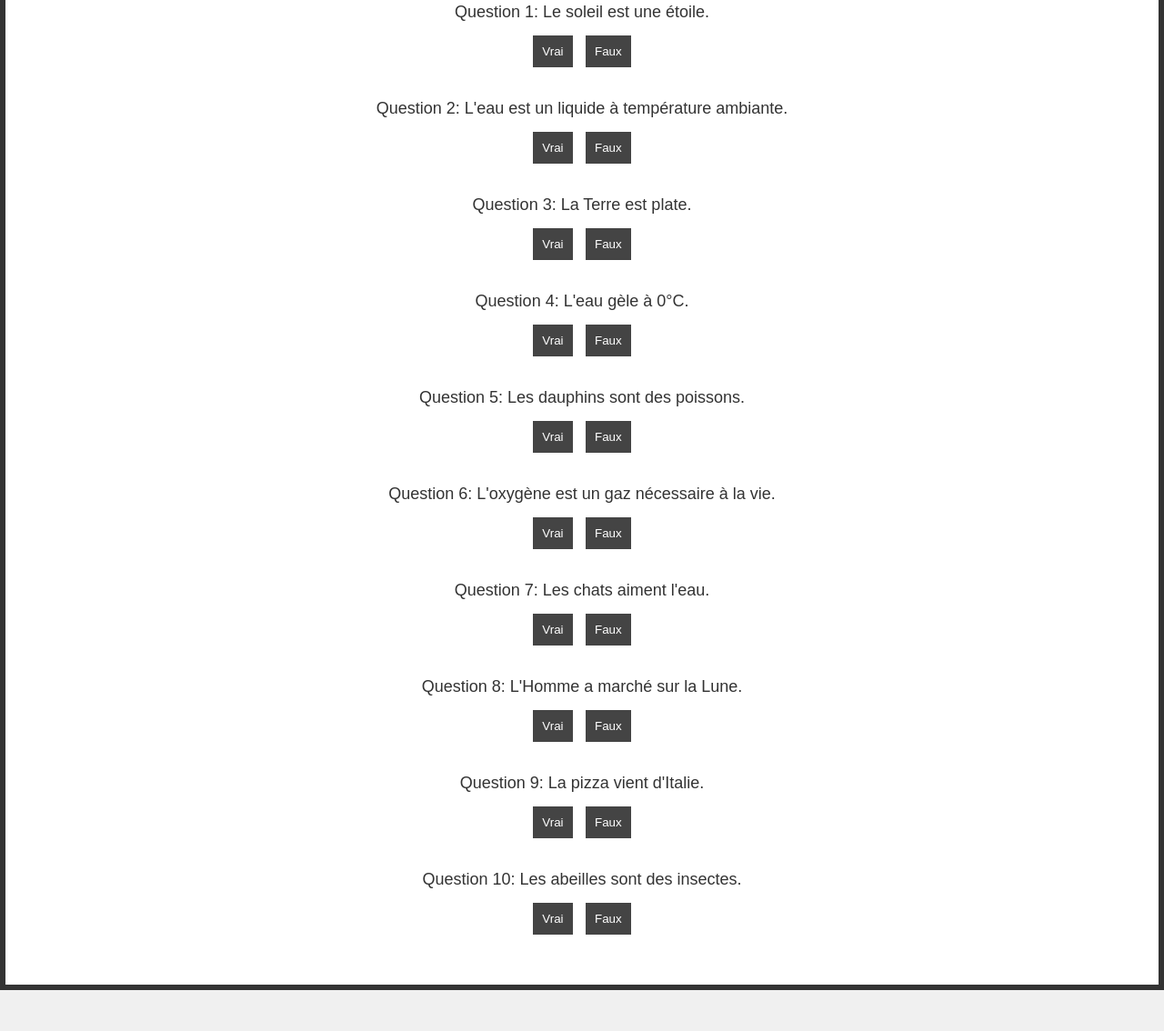
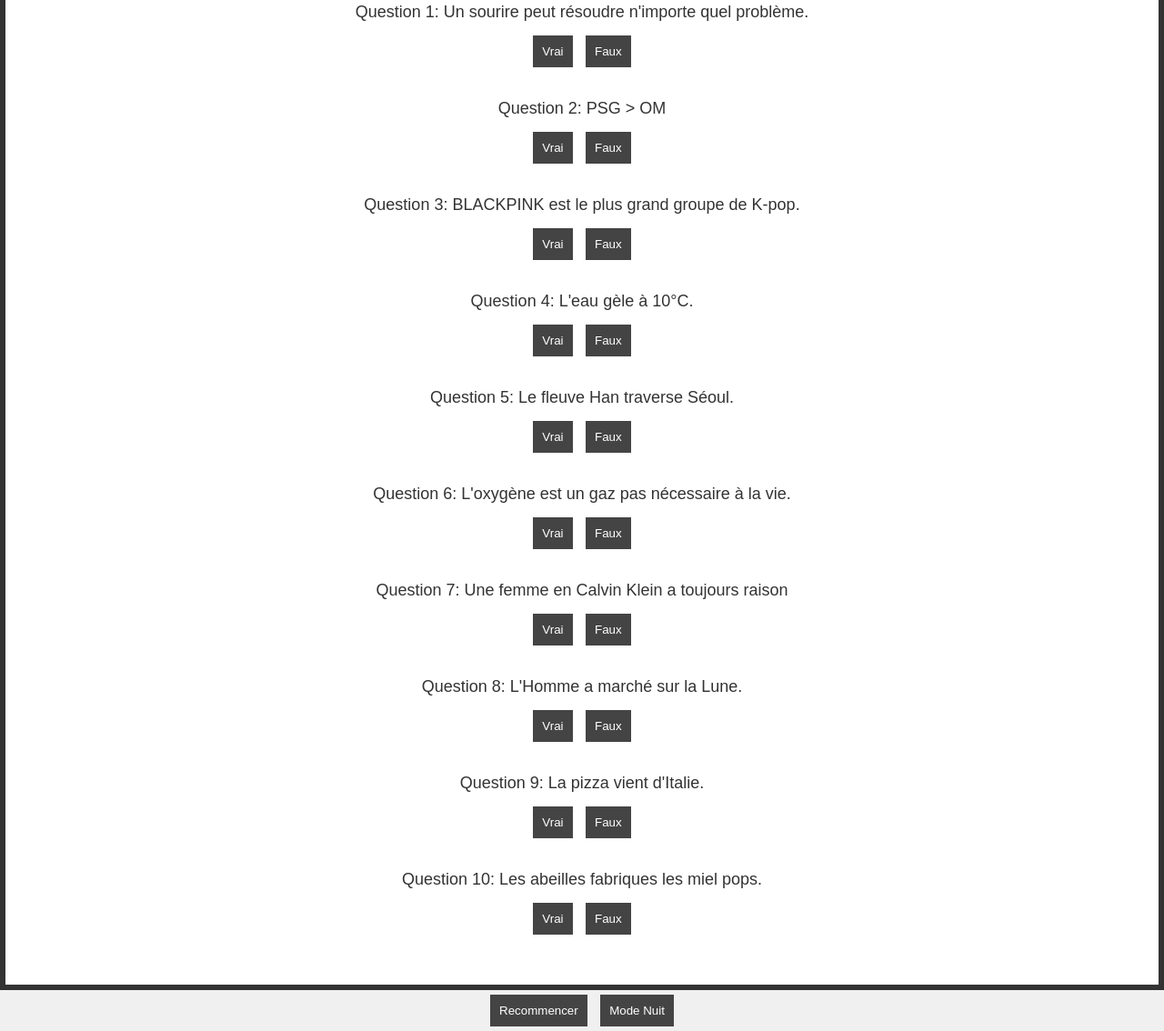
Before and after one commit to louisdev92/Quizz, a plain HTML site: page Quizz/index.html in a window 1280 px wide. Shown: the part 148-1282 px from the top of the page at 91% size. Before the commit the page ends 1237 px from the top, so only its background shows below. Drawn offline with nearby package versions, Linux system fonts and the light colour scheme.

Commit message:
Update index.html

```diff
--- a/Quizz/index.html
+++ b/Quizz/index.html
@@ -5,6 +5,7 @@
     <meta name="viewport" content="width=device-width, initial-scale=1.0">
     <title>Quizz Interactif</title>
     <link rel="stylesheet" href="styles.css">
+    <script src="https://cdn.jsdelivr.net/npm/canvas-confetti@1.4.0/dist/confetti.browser.min.js"></script>
 </head>
 <body>
 <h1>Quizz Interactif</h1>
@@ -12,7 +13,7 @@
 <div class="box">
     <!-- Question 1 -->
     <div class="question-container">
-        <p class="question">Question 1: Le soleil est une étoile.</p>
+        <p class="question">Question 1: Un sourire peut résoudre n'importe quel problème.</p>
         <button class="btn" id="btn-1">Vrai</button>
         <button class="btn" id="btn-2">Faux</button>
         <p class="response"></p>
@@ -20,7 +21,7 @@
 
     <!-- Question 2 -->
     <div class="question-container">
-        <p class="question">Question 2: L'eau est un liquide à température ambiante.</p>
+        <p class="question">Question 2: PSG > OM </p>
         <button class="btn" id="btn-3">Vrai</button>
         <button class="btn" id="btn-4">Faux</button>
         <p class="response"></p>
@@ -28,7 +29,7 @@
 
     <!-- Question 3 -->
     <div class="question-container">
-        <p class="question">Question 3: La Terre est plate.</p>
+        <p class="question">Question 3: BLACKPINK est le plus grand groupe de K-pop.</p>
         <button class="btn" id="btn-5">Vrai</button>
         <button class="btn" id="btn-6">Faux</button>
         <p class="response"></p>
@@ -36,7 +37,7 @@
 
     <!-- Question 4 -->
     <div class="question-container">
-        <p class="question">Question 4: L'eau gèle à 0°C.</p>
+        <p class="question">Question 4: L'eau gèle à 10°C.</p>
         <button class="btn" id="btn-7">Vrai</button>
         <button class="btn" id="btn-8">Faux</button>
         <p class="response"></p>
@@ -44,7 +45,7 @@
 
     <!-- Question 5 -->
     <div class="question-container">
-        <p class="question">Question 5: Les dauphins sont des poissons.</p>
+        <p class="question">Question 5: Le fleuve Han traverse Séoul.</p>
         <button class="btn" id="btn-9">Vrai</button>
         <button class="btn" id="btn-10">Faux</button>
         <p class="response"></p>
@@ -52,7 +53,7 @@
 
     <!-- Question 6 -->
     <div class="question-container">
-        <p class="question">Question 6: L'oxygène est un gaz nécessaire à la vie.</p>
+        <p class="question">Question 6: L'oxygène est un gaz pas nécessaire à la vie.</p>
         <button class="btn" id="btn-11">Vrai</button>
         <button class="btn" id="btn-12">Faux</button>
         <p class="response"></p>
@@ -60,7 +61,7 @@
 
     <!-- Question 7 -->
     <div class="question-container">
-        <p class="question">Question 7: Les chats aiment l'eau.</p>
+        <p class="question">Question 7: Une femme en Calvin Klein a toujours raison</p>
         <button class="btn" id="btn-13">Vrai</button>
         <button class="btn" id="btn-14">Faux</button>
         <p class="response"></p>
@@ -84,7 +85,7 @@
 
     <!-- Question 10 -->
     <div class="question-container">
-        <p class="question">Question 10: Les abeilles sont des insectes.</p>
+        <p class="question">Question 10: Les abeilles fabriques les miel pops.</p>
         <button class="btn" id="btn-19">Vrai</button>
         <button class="btn" id="btn-20">Faux</button>
         <p class="response"></p>
@@ -94,7 +95,8 @@
         <p id="final-result"></p>
     </div>
 </div>
-
+<button id="restart-btn">Recommencer</button>
+<button id="night-mode-toggle">Mode Nuit</button>
 <script src="script.js"></script>
 </body>
 </html>
```
